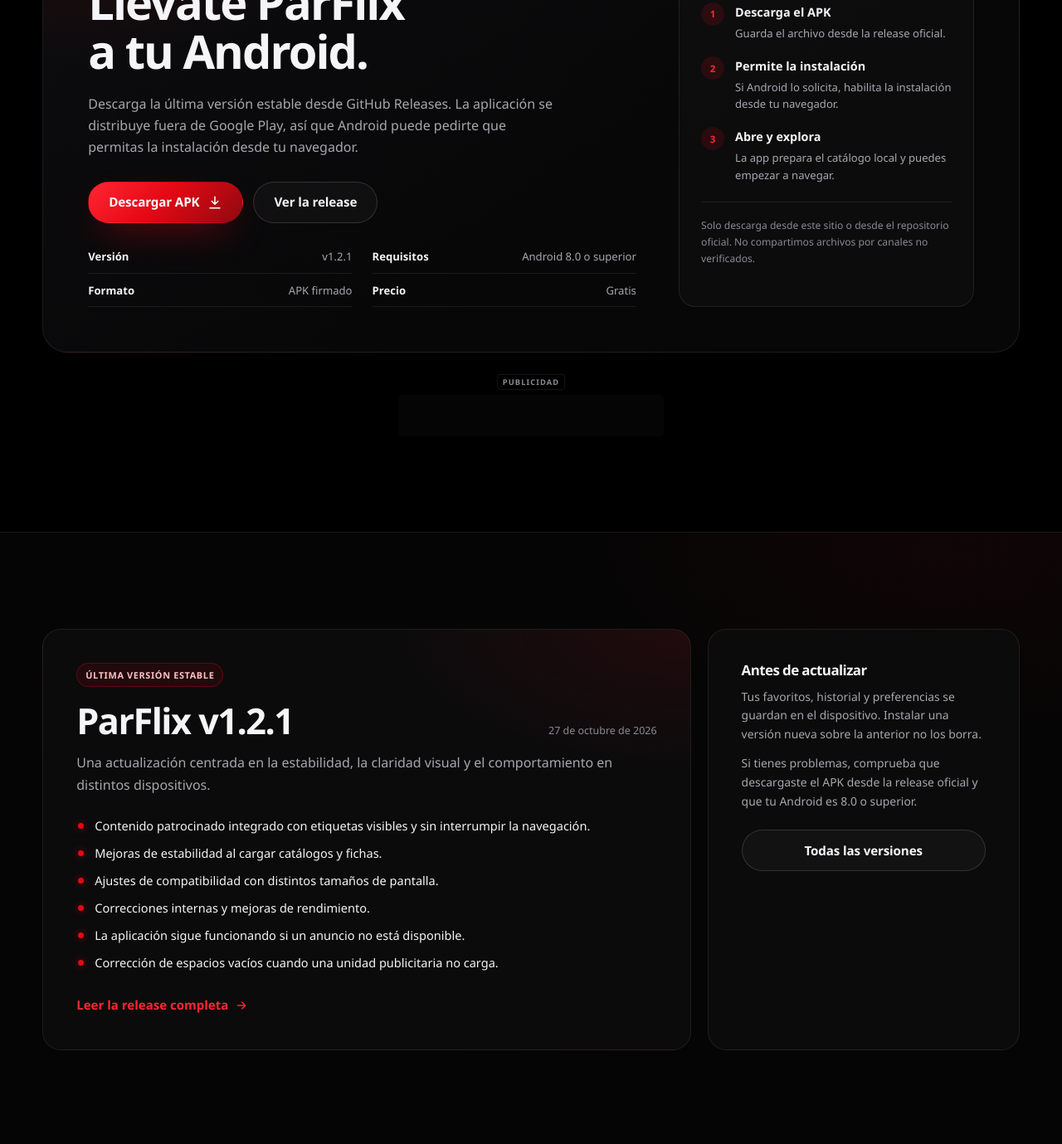
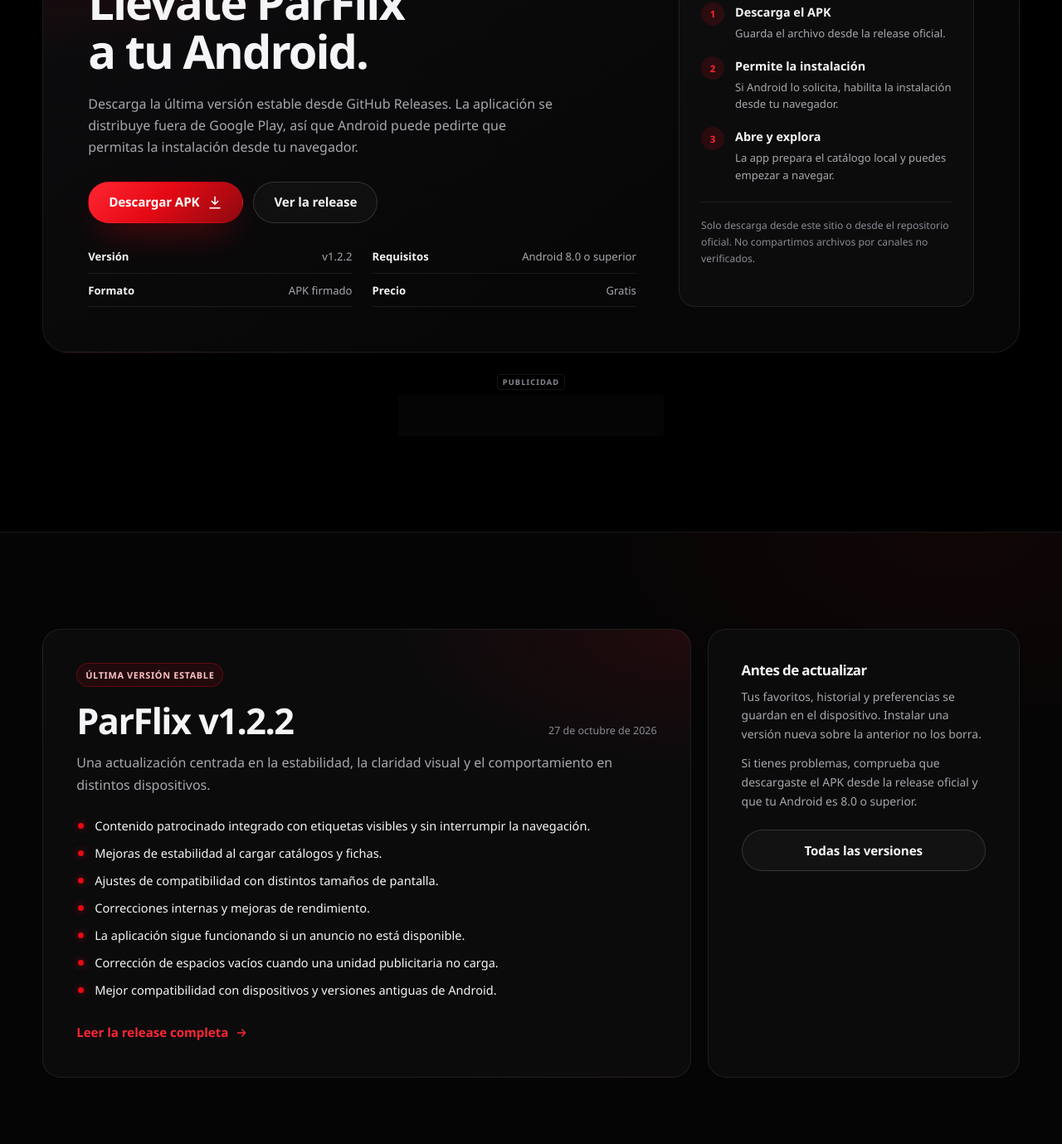
Before and after one commit to andrespar2/andrespar2.github.io, a plain HTML site: page index.html in a window 1280 px wide. Shown: the part 3014-4393 px from the top of the page at 83% size. Drawn offline with Linux system fonts and the light colour scheme; no server answers.

Commit message:
feat: publicar ParFlix 1.2.2 y su compatibilidad mejorada
Se actualiza el enlace de descarga, la version y las novedades con la correccion de espacios vacios y la compatibilidad con dispositivos antiguos.

```diff
--- a/index.html
+++ b/index.html
@@ -244,7 +244,7 @@
             </p>
 
             <div class="download__actions">
-              <a class="button button--primary" href="https://github.com/andrespar2/ParFlix/releases/download/v1.2.1/ParFlix-v1.2.1.apk" data-download>
+              <a class="button button--primary" href="https://github.com/andrespar2/ParFlix/releases/download/v1.2.2/ParFlix-v1.2.2.apk" data-download>
                 Descargar APK
                 <svg viewBox="0 0 24 24" aria-hidden="true" width="18" height="18"><path d="M12 3v12m0 0 5-5m-5 5-5-5M4 21h16" fill="none" stroke="currentColor" stroke-width="2" stroke-linecap="round" stroke-linejoin="round"/></svg>
               </a>
@@ -252,7 +252,7 @@
             </div>
 
             <ul class="download__meta">
-              <li><strong>Versión</strong> <span data-release-version>v1.2.1</span></li>
+              <li><strong>Versión</strong> <span data-release-version>v1.2.2</span></li>
               <li><strong>Requisitos</strong> Android 8.0 o superior</li>
               <li><strong>Formato</strong> APK firmado</li>
               <li><strong>Precio</strong> Gratis</li>
@@ -298,7 +298,7 @@
         <div class="release__card" data-reveal>
           <span class="badge">Última versión estable</span>
           <div class="release__heading">
-            <h2 id="release-title">ParFlix <span data-release-version>v1.2.1</span></h2>
+            <h2 id="release-title">ParFlix <span data-release-version>v1.2.2</span></h2>
             <time datetime="2026-10-27" data-release-date>27 de octubre de 2026</time>
           </div>
           <p class="release__lead">
@@ -312,6 +312,7 @@
             <li>Correcciones internas y mejoras de rendimiento.</li>
             <li>La aplicación sigue funcionando si un anuncio no está disponible.</li>
             <li>Corrección de espacios vacíos cuando una unidad publicitaria no carga.</li>
+            <li>Mejor compatibilidad con dispositivos y versiones antiguas de Android.</li>
           </ul>
           <a class="text-link" href="https://github.com/andrespar2/ParFlix/releases/latest" data-release-link>
             Leer la release completa
```
